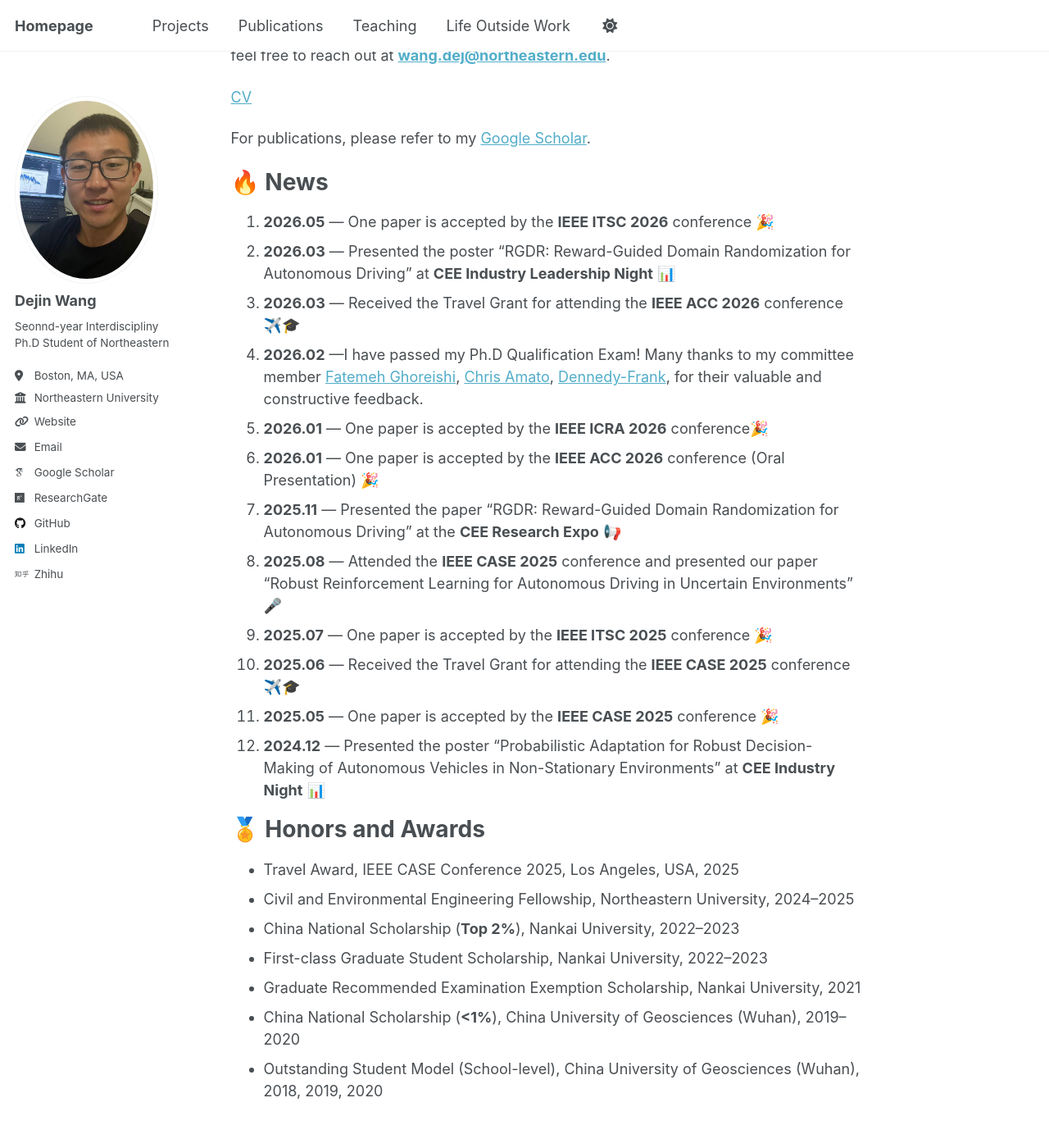
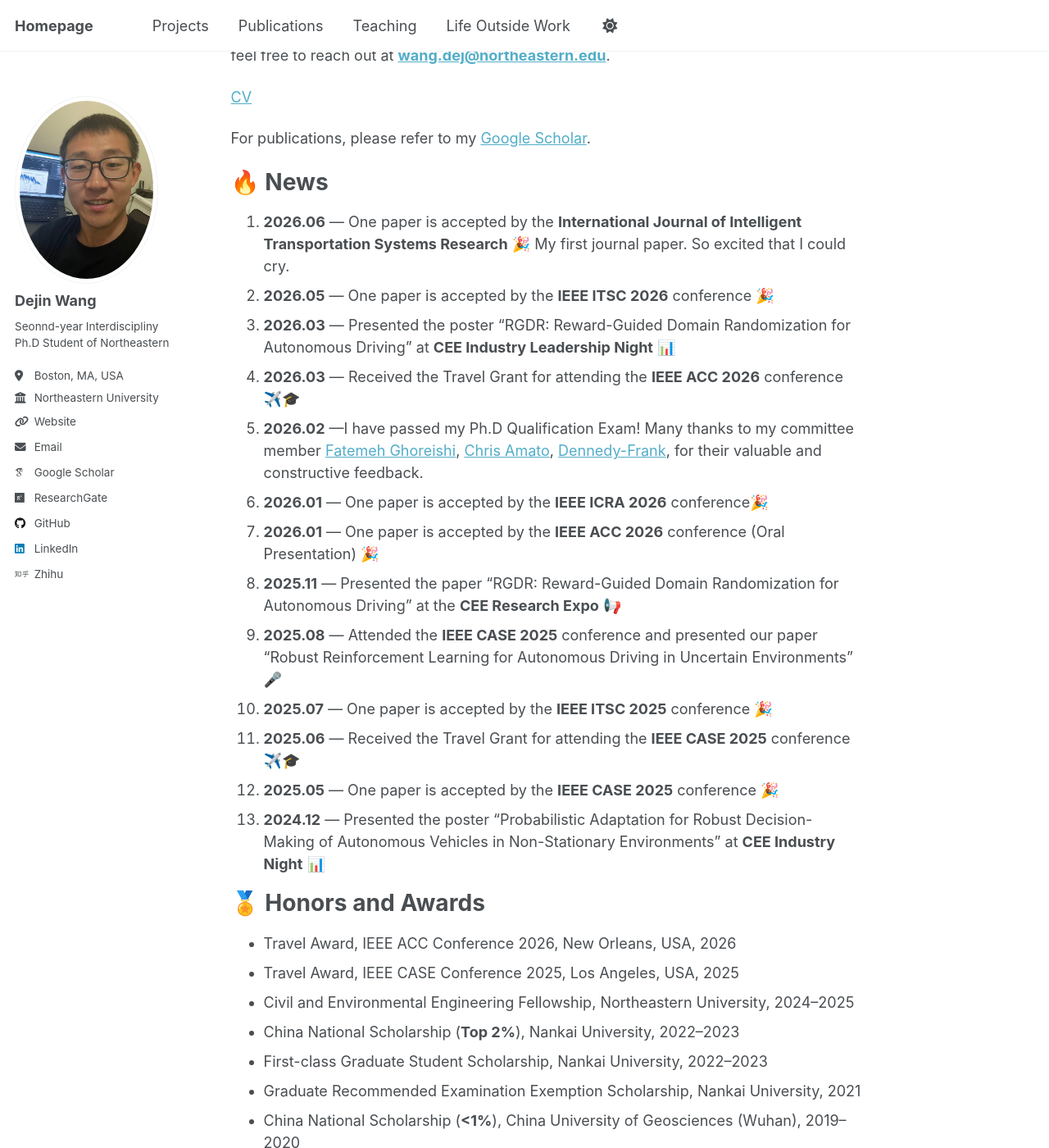
Before and after one commit to dejin-wang/dejin-wang.github.io, a Jekyll site: the page built from _pages/about.md, in a window 1280 px wide and 1400 px high, scrolled down 311 px. Shown: the whole window at 82% size. Built offline with Jekyll 4.4.1, drawn with Linux system fonts in a browser that asks for light colours; some web fonts are replaced; a script that is not in the unit is left out.

Commit message:
Update about.md

```diff
--- a/_pages/about.md
+++ b/_pages/about.md
@@ -20,19 +20,19 @@ For publications, please refer to my [Google Scholar](https://scholar.google.com
 
 🔥 News
 ======
-
-1. **2026.05** — One paper is accepted by the **IEEE ITSC 2026** conference 🎉
-2. **2026.03** — Presented the poster “RGDR: Reward-Guided Domain Randomization for Autonomous Driving” at **CEE Industry Leadership Night** 📊
-3. **2026.03** — Received the Travel Grant for attending the **IEEE ACC 2026** conference ✈️🎓
-4. **2026.02** —I have passed my Ph.D Qualification Exam! Many thanks to my committee member [Fatemeh Ghoreishi](https://ghoreishi.lab.northeastern.edu/), [Chris Amato](https://www.khoury.northeastern.edu/people/chris-amato/), [Dennedy-Frank](https://coe.northeastern.edu/people/dennedy-frank-james/), for their valuable and constructive feedback.
-5. **2026.01** — One paper is accepted by the **IEEE ICRA 2026** conference🎉
-6. **2026.01** — One paper is accepted by the **IEEE ACC 2026** conference (Oral Presentation) 🎉
-7. **2025.11** — Presented the paper “RGDR: Reward-Guided Domain Randomization for Autonomous Driving” at the **CEE Research Expo** 📢
-8. **2025.08** — Attended the **IEEE CASE 2025** conference and presented our paper “Robust Reinforcement Learning for Autonomous Driving in Uncertain Environments” 🎤
-9. **2025.07** — One paper is accepted by the **IEEE ITSC 2025** conference 🎉
-10. **2025.06** — Received the Travel Grant for attending the **IEEE CASE 2025** conference ✈️🎓
-11. **2025.05** — One paper is accepted by the **IEEE CASE 2025** conference 🎉
-12. **2024.12** — Presented the poster “Probabilistic Adaptation for Robust Decision-Making of Autonomous Vehicles in Non-Stationary Environments” at **CEE Industry Night** 📊
+1. **2026.06** — One paper is accepted by the **International Journal of Intelligent Transportation Systems Research** 🎉 My first journal paper. So excited that I could cry.
+2. **2026.05** — One paper is accepted by the **IEEE ITSC 2026** conference 🎉
+3. **2026.03** — Presented the poster “RGDR: Reward-Guided Domain Randomization for Autonomous Driving” at **CEE Industry Leadership Night** 📊
+4. **2026.03** — Received the Travel Grant for attending the **IEEE ACC 2026** conference ✈️🎓
+5. **2026.02** —I have passed my Ph.D Qualification Exam! Many thanks to my committee member [Fatemeh Ghoreishi](https://ghoreishi.lab.northeastern.edu/), [Chris Amato](https://www.khoury.northeastern.edu/people/chris-amato/), [Dennedy-Frank](https://coe.northeastern.edu/people/dennedy-frank-james/), for their valuable and constructive feedback.
+6. **2026.01** — One paper is accepted by the **IEEE ICRA 2026** conference🎉
+7. **2026.01** — One paper is accepted by the **IEEE ACC 2026** conference (Oral Presentation) 🎉
+8. **2025.11** — Presented the paper “RGDR: Reward-Guided Domain Randomization for Autonomous Driving” at the **CEE Research Expo** 📢
+9. **2025.08** — Attended the **IEEE CASE 2025** conference and presented our paper “Robust Reinforcement Learning for Autonomous Driving in Uncertain Environments” 🎤
+10. **2025.07** — One paper is accepted by the **IEEE ITSC 2025** conference 🎉
+11. **2025.06** — Received the Travel Grant for attending the **IEEE CASE 2025** conference ✈️🎓
+12. **2025.05** — One paper is accepted by the **IEEE CASE 2025** conference 🎉
+13. **2024.12** — Presented the poster “Probabilistic Adaptation for Robust Decision-Making of Autonomous Vehicles in Non-Stationary Environments” at **CEE Industry Night** 📊
 
 
 
@@ -40,6 +40,7 @@ For publications, please refer to my [Google Scholar](https://scholar.google.com
 🏅 Honors and Awards
 ======
 
+- Travel Award, IEEE ACC Conference 2026, New Orleans, USA, 2026
 - Travel Award, IEEE CASE Conference 2025, Los Angeles, USA, 2025
 - Civil and Environmental Engineering Fellowship, Northeastern University, 2024–2025
 - China National Scholarship (**Top 2%**), Nankai University, 2022–2023
```
